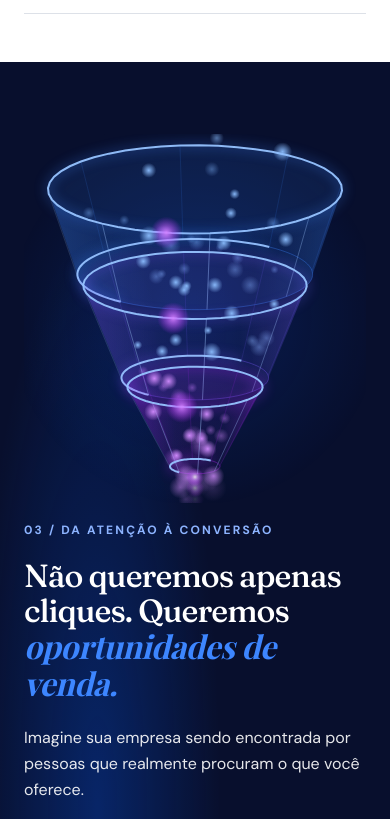
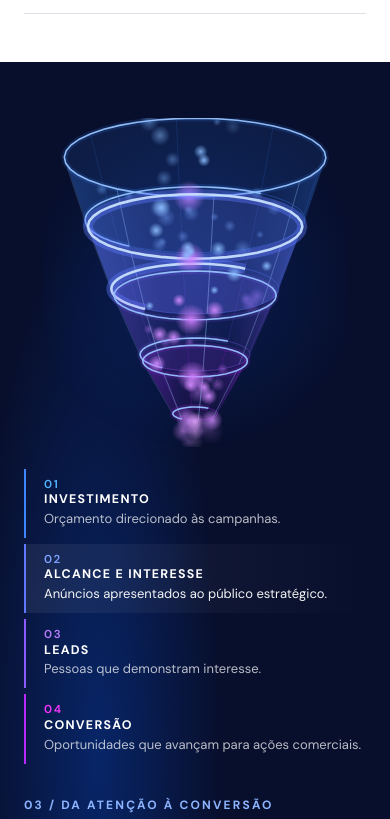
Before and after one commit to raiana77hits/humanizemarketingdigital, a plain HTML site: page servico-trafego-pago.html in a window 390 px wide. Shown: the part 1805-2624 px from the top of the page. Drawn offline with nearby package versions, Linux system fonts and the light colour scheme; animation ran at ten frames a second; a web font is replaced by a local one.

Commit message:
Tráfego pago: funil mais compacto, com 4 etapas integradas (Investimento, Alcance e interesse, Leads, Conversão)
- seção 03 cabe em uma tela no desktop; funil menor com 4 níveis e rótulos ligados por linhas finas
- destaque automático das etapas + hover/foco; sem animação com movimento reduzido
- canvas otimizado (sprites, sem shadowBlur, ResizeObserver, pausa com aba oculta)
- lista Topo/Meio/Fundo removida; mobile em coluna com a lista numerada abaixo do funil

Co-Authored-By: Claude Sonnet 5.5 <noreply@anthropic.com>
Claude-Session: https://claude.ai/code/session_01QqojUd6cGZt5NDSFgYhkjZ

```diff
--- a/servico-trafego-pago.html
+++ b/servico-trafego-pago.html
@@ -726,19 +726,29 @@ h1,h2,h3,h4{font-family:Manrope,system-ui,Arial,sans-serif;color:var(--text);lin
 .tp-s3{background:var(--tp-navy);color:#fff;position:relative;overflow:hidden}
 .tp-s3::before{content:"";position:absolute;inset:0;pointer-events:none;background:radial-gradient(45% 55% at 25% 50%,rgba(7,95,255,.28),transparent 70%),radial-gradient(30% 35% at 18% 85%,rgba(184,41,255,.16),transparent 70%)}
 .tp-s3 .tp-grid{position:relative;display:grid;grid-template-columns:minmax(0,1fr) minmax(0,1fr);gap:clamp(28px,5vw,80px);align-items:center}
-.tp-funnel{position:relative;aspect-ratio:1/1.08;width:100%;max-width:600px;justify-self:center}
-.tp-funnel canvas{position:absolute;inset:0;width:100%;height:100%;display:block}
+.tp-s3.tp-sec{padding-block:clamp(32px,5vh,64px)}
+.tp-s3 .tp-grid{grid-template-columns:minmax(0,1.12fr) minmax(0,1fr);gap:clamp(24px,3.5vw,56px)}
+.tp-fstage{--lw:clamp(150px,14vw,200px);display:flex;justify-content:center;padding-right:var(--lw)}
+.tp-funnel{position:relative;flex:none;width:min(100%,470px);width:min(100%,calc((100dvh - 190px)/1.08),470px);aspect-ratio:1/1.08;container-type:inline-size}
+.tp-fcv{position:absolute;inset:0}
+.tp-fcv canvas{position:absolute;inset:0;width:100%;height:100%;display:block}
+.tp-stages{list-style:none;margin:0;padding:0}
+.tp-stages li{--r:.9;position:absolute;top:calc(var(--y) * 1%);left:100%;width:var(--lw);transform:translateY(-50%);padding-left:22px;display:grid;gap:2px;cursor:default;outline:none}
+.tp-stages li::before{content:"";position:absolute;top:50%;height:1px;left:calc(-1 * (50cqw - var(--r) * 43cqw));width:calc(50cqw - var(--r) * 43cqw + 10px);background:var(--c);opacity:.38;transition:opacity .35s}
+.tp-stages li::after{content:"";position:absolute;left:6px;top:50%;width:8px;height:8px;margin-top:-4px;border-radius:50%;background:var(--c);box-shadow:0 0 10px var(--c);opacity:.6;transition:opacity .35s,transform .35s}
+.tp-stages .n{font:600 .72rem/1 "DM Sans",system-ui,sans-serif;letter-spacing:.14em;color:var(--c);filter:brightness(1.35)}
+.tp-stages strong{font:700 .78rem/1.25 "DM Sans",system-ui,sans-serif;letter-spacing:.1em;text-transform:uppercase;color:#fff}
+.tp-stages span.d{font-size:.8125rem;line-height:1.4;color:rgba(255,255,255,.72);transition:color .35s}
+.tp-stages li.is-active::before{opacity:1}
+.tp-stages li.is-active::after{opacity:1;transform:scale(1.35)}
+.tp-stages li.is-active span.d{color:rgba(255,255,255,.95)}
+.tp-stages li:focus-visible strong{text-decoration:underline;text-underline-offset:3px}
 .tp-s3 .tp-eyebrow{color:#8db4ff}
-.tp-s3 h2{font-size:clamp(2rem,4.2vw,3.5rem);line-height:1.1;color:#fff}
+.tp-s3 h2{font-size:clamp(1.9rem,3.3vw,3rem);line-height:1.1;color:#fff}
 .tp-s3 h2 em{color:#3d86ff}
-.tp-s3 .tp-copy{margin-top:clamp(22px,2.6vw,34px)}
-.tp-s3 .tp-copy p{color:rgba(255,255,255,.9);font-size:clamp(1rem,1.3vw,1.125rem)}
-.tp-levels{list-style:none;margin:clamp(24px,3vw,36px) 0 0;padding:0}
-.tp-levels li{display:grid;grid-template-columns:auto 1fr;gap:4px 18px;padding:14px 0;border-top:1px solid rgba(255,255,255,.16)}
-.tp-levels b{grid-row:span 2;align-self:center;width:10px;height:10px;border-radius:50%;background:var(--c);box-shadow:0 0 14px var(--c)}
-.tp-levels strong{font:700 .8125rem/1.2 "DM Sans",system-ui,sans-serif;letter-spacing:.14em;text-transform:uppercase;color:#fff}
-.tp-levels span{font-size:.9375rem;line-height:1.5;color:rgba(255,255,255,.78)}
-.tp-quote{margin:clamp(24px,3vw,36px) 0 0;padding-left:18px;border-left:2px solid var(--tp-purple);font-family:"Playfair Display",Georgia,serif!important;font-style:italic;font-size:clamp(1.15rem,1.7vw,1.4rem);line-height:1.4;color:#fff}
+.tp-s3 .tp-copy{margin-top:clamp(16px,2vw,26px)}
+.tp-s3 .tp-copy p{color:rgba(255,255,255,.9);font-size:clamp(.95rem,1.1vw,1.05rem)}
+.tp-quote{margin:clamp(18px,2.2vw,28px) 0 0;padding-left:18px;border-left:2px solid var(--tp-purple);font-family:"Playfair Display",Georgia,serif!important;font-style:italic;font-size:clamp(1.15rem,1.7vw,1.4rem);line-height:1.4;color:#fff}
 .tp-cta{background:var(--tp-beige);text-align:center;padding-block:clamp(96px,12vw,170px)}
 .tp-cta h2{font-size:clamp(2rem,4.6vw,3.8rem);line-height:1.1;max-width:18ch;margin-inline:auto}
 .tp-cta p{max-width:34em;margin:clamp(18px,2vw,26px) auto clamp(28px,3.4vw,44px);font-size:clamp(1.02rem,1.4vw,1.2rem);line-height:1.65;color:var(--tp-soft)}
@@ -747,8 +757,15 @@ h1,h2,h3,h4{font-family:Manrope,system-ui,Arial,sans-serif;color:var(--text);lin
   .tp-s1 .tp-grid,.tp-s2 .tp-grid,.tp-s3 .tp-grid{grid-template-columns:1fr}
   .tp-s1{padding-top:112px}
   .tp-s1 h1{font-size:clamp(2.35rem,10vw,2.9rem)}
-  .tp-funnel{max-width:440px}
-  .tp-s3 .tp-grid{gap:20px}
+  .tp-s3.tp-sec{padding-block:56px 64px}
+  .tp-s3 .tp-grid{gap:28px}
+  .tp-fstage{padding-right:0}
+  .tp-funnel{width:100%;max-width:420px;aspect-ratio:auto;container-type:normal}
+  .tp-fcv{position:relative;inset:auto;width:min(78vw,320px);aspect-ratio:1/1.08;margin:0 auto}
+  .tp-stages{margin-top:22px}
+  .tp-stages li{position:static;width:auto;transform:none;padding:10px 0 10px 18px;margin-bottom:6px;border-left:2px solid var(--c)}
+  .tp-stages li::before,.tp-stages li::after{display:none}
+  .tp-stages li.is-active{background:linear-gradient(90deg,rgba(255,255,255,.07),transparent)}
 }
 
 /* menu e rodapé responsivos (copiados da home) */
@@ -866,8 +883,18 @@ h1,h2,h3,h4{font-family:Manrope,system-ui,Arial,sans-serif;color:var(--text);lin
   <section class="tp-sec tp-s3" aria-labelledby="tp-h3">
     <div class="tp-wrap">
       <div class="tp-grid">
-        <div class="tp-funnel" id="tpFunnel" role="img" aria-label="Funil de vendas em três níveis: atração, interesse e conversão, com partículas luminosas representando potenciais clientes">
-          <canvas id="tpFunnelCanvas"></canvas>
+        <div class="tp-fstage">
+          <div class="tp-funnel">
+            <div class="tp-fcv" id="tpFunnel">
+              <canvas id="tpFunnelCanvas" role="img" aria-label="Funil de vendas em quatro etapas: investimento, alcance e interesse, leads e conversão, com partículas luminosas representando potenciais clientes"></canvas>
+            </div>
+            <ol class="tp-stages" id="tpStages">
+              <li tabindex="0" style="--y:21.5;--r:.92;--c:#3d86ff"><b class="n">01</b><strong>Investimento</strong><span class="d">Orçamento direcionado às campanhas.</span></li>
+              <li tabindex="0" style="--y:42.5;--r:.73;--c:#5f78ff"><b class="n">02</b><strong>Alcance e interesse</strong><span class="d">Anúncios apresentados ao público estratégico.</span></li>
+              <li tabindex="0" style="--y:63;--r:.52;--c:#8a5cff"><b class="n">03</b><strong>Leads</strong><span class="d">Pessoas que demonstram interesse.</span></li>
+              <li tabindex="0" style="--y:82;--r:.285;--c:#b829ff"><b class="n">04</b><strong>Conversão</strong><span class="d">Oportunidades que avançam para ações comerciais.</span></li>
+            </ol>
+          </div>
         </div>
         <div class="reveal">
           <p class="tp-eyebrow">03 / Da atenção à conversão</p>
@@ -877,11 +904,6 @@ h1,h2,h3,h4{font-family:Manrope,system-ui,Arial,sans-serif;color:var(--text);lin
             <p>Com uma estratégia de tráfego pago bem planejada, atraímos potenciais clientes, despertamos interesse e criamos caminhos para transformar essa atenção em oportunidades de negócio.</p>
             <p>O resultado é um investimento mais direcionado, leads qualificados e mais possibilidades de aumentar suas vendas e seu faturamento.</p>
           </div>
-          <ul class="tp-levels">
-            <li style="--c:#3d86ff"><b></b><strong>Topo — Atração</strong><span>A marca alcança pessoas com potencial interesse nos seus produtos ou serviços.</span></li>
-            <li style="--c:#7b5cff"><b></b><strong>Meio — Interesse</strong><span>O público conhece sua proposta, cria identificação e considera sua empresa.</span></li>
-            <li style="--c:#b829ff"><b></b><strong>Fundo — Conversão</strong><span>Pessoas qualificadas avançam para o contato, orçamento ou compra.</span></li>
-          </ul>
           <p class="tp-quote">Não se trata de alcançar todo mundo. Trata-se de alcançar quem importa para o seu negócio.</p>
         </div>
       </div>
@@ -991,27 +1013,37 @@ h1,h2,h3,h4{font-family:Manrope,system-ui,Arial,sans-serif;color:var(--text);lin
 
   /* ---------- Funil 3D (canvas, sem dependências) ---------- */
   var box = document.getElementById('tpFunnel'), cv = document.getElementById('tpFunnelCanvas'), ctx = cv.getContext('2d');
-  var W = 0, H = 0, dpr = 1, running = false, t0 = performance.now();
+  var items = document.querySelectorAll('#tpStages li');
+  var W = 0, H = 0, dpr = 1, running = false, inView = false, t0 = performance.now();
   var TIERS = [
-    { y0: .15, y1: .38, r0: 1.00, r1: .80, col: '61,134,255' },
-    { y0: .41, y1: .66, r0: .76, r1: .50, col: '123,92,255' },
-    { y0: .685, y1: .90, r0: .46, r1: .17, col: '184,41,255' }
+    { y0: .12, y1: .31, r0: 1.00, r1: .84, col: '61,134,255' },
+    { y0: .33, y1: .52, r0: .82, r1: .64, col: '95,120,255' },
+    { y0: .54, y1: .72, r0: .62, r1: .42, col: '138,92,255' },
+    { y0: .74, y1: .90, r0: .40, r1: .17, col: '184,41,255' }
   ];
-  var TILT = .3;
+  var NT = TIERS.length, TILT = .3, glow = [0, 0, 0, 0], hover = -1, shown = -2, CYCLE = 3400;
   function radiusAt(y) {
     var i, t;
-    for (i = 0; i < 3; i++) {
+    for (i = 0; i < NT; i++) {
       t = TIERS[i];
       if (y >= t.y0 && y <= t.y1) return t.r0 + (t.r1 - t.r0) * ((y - t.y0) / (t.y1 - t.y0));
     }
     if (y < TIERS[0].y0) return TIERS[0].r0;
-    if (y > TIERS[2].y1) return TIERS[2].r1;
-    for (i = 0; i < 2; i++) {
+    if (y > TIERS[NT - 1].y1) return TIERS[NT - 1].r1;
+    for (i = 0; i < NT - 1; i++) {
       if (y > TIERS[i].y1 && y < TIERS[i + 1].y0) return TIERS[i].r1 + (TIERS[i + 1].r0 - TIERS[i].r1) * ((y - TIERS[i].y1) / (TIERS[i + 1].y0 - TIERS[i].y1));
     }
     return .3;
   }
-  var parts = [], N = 70;
+  /* sprites pré-renderizados: evitam criar gradientes a cada quadro */
+  function sprite(rgb) {
+    var c = document.createElement('canvas'); c.width = c.height = 48;
+    var x = c.getContext('2d'), g = x.createRadialGradient(24, 24, 0, 24, 24, 24);
+    g.addColorStop(0, 'rgba(' + rgb + ',1)'); g.addColorStop(1, 'rgba(' + rgb + ',0)');
+    x.fillStyle = g; x.fillRect(0, 0, 48, 48); return c;
+  }
+  var SP_B = sprite('140,190,255'), SP_P = sprite('210,140,255'), SP_O = sprite('210,130,255'), SP_E = sprite('230,170,255');
+  var parts = [], N = 60;
   function spawn(p, top) {
     p.y = top ? Math.random() * .05 - .08 : Math.random();
     p.a = Math.random() * Math.PI * 2; p.k = Math.sqrt(Math.random()) * .85;
@@ -1022,6 +1054,7 @@ h1,h2,h3,h4{font-family:Manrope,system-ui,Arial,sans-serif;color:var(--text);lin
 
   function size() {
     var r = box.getBoundingClientRect(); dpr = Math.min(window.devicePixelRatio || 1, 2);
+    if (!r.width) return;
     W = r.width; H = r.height; cv.width = Math.round(W * dpr); cv.height = Math.round(H * dpr);
     ctx.setTransform(dpr, 0, 0, dpr, 0, 0);
   }
@@ -1031,64 +1064,69 @@ h1,h2,h3,h4{font-family:Manrope,system-ui,Arial,sans-serif;color:var(--text);lin
   }
   function ell(rad, y, rot, from, to) {
     ctx.beginPath();
-    for (var s = 0; s <= 48; s++) {
-      var a = from + (to - from) * s / 48, p = P(rad, a, y, rot);
+    for (var s = 0; s <= 40; s++) {
+      var a = from + (to - from) * s / 40, p = P(rad, a, y, rot);
       if (s) ctx.lineTo(p.x, p.y); else ctx.moveTo(p.x, p.y);
     }
   }
-  function tier(t, rot, time) {
-    var c = t.col, cx = W / 2, R = W * .43;
-    var i2, pp;
+  function tier(t, g, rot, time) {
+    var c = t.col, cx = W / 2, R = W * .43, i2, pp;
     ctx.beginPath();
-    for (i2 = 0; i2 <= 40; i2++) { pp = P(t.r0, Math.PI - Math.PI * i2 / 40, t.y0, 0); if (i2) ctx.lineTo(pp.x, pp.y); else ctx.moveTo(pp.x, pp.y); }
-    for (i2 = 0; i2 <= 40; i2++) { pp = P(t.r1, Math.PI * i2 / 40, t.y1, 0); ctx.lineTo(pp.x, pp.y); }
+    for (i2 = 0; i2 <= 36; i2++) { pp = P(t.r0, Math.PI - Math.PI * i2 / 36, t.y0, 0); if (i2) ctx.lineTo(pp.x, pp.y); else ctx.moveTo(pp.x, pp.y); }
+    for (i2 = 0; i2 <= 36; i2++) { pp = P(t.r1, Math.PI * i2 / 36, t.y1, 0); ctx.lineTo(pp.x, pp.y); }
     ctx.closePath();
-    var g = ctx.createLinearGradient(cx - t.r0 * R, 0, cx + t.r0 * R, 0);
-    g.addColorStop(0, 'rgba(' + c + ',.34)'); g.addColorStop(.35, 'rgba(' + c + ',.10)');
-    g.addColorStop(.7, 'rgba(' + c + ',.06)'); g.addColorStop(1, 'rgba(' + c + ',.30)');
-    ctx.fillStyle = g; ctx.fill();
-    ell(t.r0, t.y0, rot, 0, Math.PI * 2); ctx.fillStyle = 'rgba(' + c + ',.12)'; ctx.fill();
+    var gr = ctx.createLinearGradient(cx - t.r0 * R, 0, cx + t.r0 * R, 0), b = g * .22;
+    gr.addColorStop(0, 'rgba(' + c + ',' + (.34 + b) + ')'); gr.addColorStop(.35, 'rgba(' + c + ',' + (.10 + b) + ')');
+    gr.addColorStop(.7, 'rgba(' + c + ',' + (.06 + b) + ')'); gr.addColorStop(1, 'rgba(' + c + ',' + (.30 + b) + ')');
+    ctx.fillStyle = gr; ctx.fill();
+    ell(t.r0, t.y0, rot, 0, Math.PI * 2); ctx.fillStyle = 'rgba(' + c + ',' + (.12 + g * .12) + ')'; ctx.fill();
     for (var k = 0; k < 8; k++) {
       var a = k / 8 * Math.PI * 2, pa = P(t.r0, a, t.y0, rot), pb = P(t.r1, a, t.y1, rot);
       ctx.strokeStyle = pa.z < 0 ? 'rgba(' + c + ',.14)' : 'rgba(160,200,255,' + (.14 + pa.z * .3) + ')';
       ctx.lineWidth = 1; ctx.beginPath(); ctx.moveTo(pa.x, pa.y); ctx.lineTo(pb.x, pb.y); ctx.stroke();
     }
-    ctx.lineWidth = 2; ctx.strokeStyle = 'rgba(150,195,255,.95)'; ctx.shadowColor = 'rgba(' + c + ',.9)'; ctx.shadowBlur = 12;
-    ell(t.r0, t.y0, rot, 0, Math.PI * 2); ctx.stroke();
-    ell(t.r1, t.y1, rot, 0, Math.PI); ctx.stroke();
-    ctx.shadowBlur = 0; ctx.lineWidth = 1; ctx.strokeStyle = 'rgba(' + c + ',.35)';
+    /* brilho: traço largo translúcido + traço fino (sem shadowBlur) */
+    ctx.lineWidth = 6 + g * 4; ctx.strokeStyle = 'rgba(' + c + ',' + (.14 + g * .26) + ')';
+    ell(t.r0, t.y0, rot, 0, Math.PI * 2); ctx.stroke(); ell(t.r1, t.y1, rot, 0, Math.PI); ctx.stroke();
+    ctx.lineWidth = 1.6 + g * 1; ctx.strokeStyle = 'rgba(' + (g > .5 ? '200,225,255' : '150,195,255') + ',.95)';
+    ell(t.r0, t.y0, rot, 0, Math.PI * 2); ctx.stroke(); ell(t.r1, t.y1, rot, 0, Math.PI); ctx.stroke();
+    ctx.lineWidth = 1; ctx.strokeStyle = 'rgba(' + c + ',.35)';
     ell(t.r1, t.y1, rot, Math.PI, Math.PI * 2); ctx.stroke();
     var ga = (time * .0009) % (Math.PI * 2), q = P(t.r0, ga, t.y0, rot);
-    if (q.z > -.2) {
-      var rg = ctx.createRadialGradient(q.x, q.y, 0, q.x, q.y, 16);
-      rg.addColorStop(0, 'rgba(210,130,255,.95)'); rg.addColorStop(1, 'rgba(184,41,255,0)');
-      ctx.fillStyle = rg; ctx.fillRect(q.x - 16, q.y - 16, 32, 32);
-    }
+    if (q.z > -.2) { ctx.globalAlpha = .95; ctx.drawImage(SP_O, q.x - 16, q.y - 16, 32, 32); ctx.globalAlpha = 1; }
   }
   function drawP(p, rot) {
     var yy = Math.max(0, Math.min(1, p.y)), rad = radiusAt(yy) * p.k, pt = P(rad, p.a, p.y, rot);
     var al = p.y < .02 ? Math.max(0, (p.y + .08) / .1) : (p.y > .9 ? Math.max(0, 1 - (p.y - .9) / .1) : 1);
-    var depth = pt.z >= 0 ? 1 : .45, col = p.y > .64 ? '210,140,255' : '140,190,255', s = p.s * (p.y > .9 ? 1.4 : 1);
-    var rg = ctx.createRadialGradient(pt.x, pt.y, 0, pt.x, pt.y, s * 5);
-    rg.addColorStop(0, 'rgba(' + col + ',' + (.95 * al * depth) + ')'); rg.addColorStop(1, 'rgba(' + col + ',0)');
-    ctx.fillStyle = rg; ctx.fillRect(pt.x - s * 5, pt.y - s * 5, s * 10, s * 10);
+    var depth = pt.z >= 0 ? 1 : .45, s = p.s * (p.y > .9 ? 1.4 : 1);
+    ctx.globalAlpha = .95 * al * depth;
+    ctx.drawImage(p.y > .54 ? SP_P : SP_B, pt.x - s * 5, pt.y - s * 5, s * 10, s * 10);
   }
-  function frame(now, still) {
-    var time = now - t0, rot = still ? .6 : time * .00035;
+  function frame(now, still, dt) {
+    var time = now - t0, rot = still ? .6 : time * .00035, i;
+    var act = hover >= 0 ? hover : (reduced ? -1 : Math.floor(time / CYCLE) % NT);
+    for (i = 0; i < NT; i++) {
+      var tg = i === act ? 1 : 0;
+      glow[i] = still ? tg : glow[i] + (tg - glow[i]) * Math.min(1, (dt || 16) / 260);
+    }
+    if (act !== shown) {
+      shown = act;
+      for (i = 0; i < items.length; i++) items[i].classList.toggle('is-active', i === act);
+    }
     ctx.clearRect(0, 0, W, H);
     var hg = ctx.createRadialGradient(W / 2, H * .5, 0, W / 2, H * .5, W * .55);
     hg.addColorStop(0, 'rgba(7,95,255,.18)'); hg.addColorStop(1, 'rgba(7,95,255,0)');
     ctx.fillStyle = hg; ctx.fillRect(0, 0, W, H);
     parts.forEach(function (p) { if (Math.sin(p.a + rot) < 0) drawP(p, rot); });
-    TIERS.forEach(function (t) { tier(t, rot, time); });
+    ctx.globalAlpha = 1;
+    TIERS.forEach(function (t, k) { tier(t, glow[k], rot, time); });
     parts.forEach(function (p) { if (Math.sin(p.a + rot) >= 0) drawP(p, rot); });
     var ex = W / 2, ey = H * .90 + 4;
     for (var d = 0; d < 3; d++) {
-      var f = ((time * .0006 + d / 3) % 1), yy = ey + f * H * .09, aa = 1 - f;
-      var gg = ctx.createRadialGradient(ex, yy, 0, ex, yy, 9);
-      gg.addColorStop(0, 'rgba(255,255,255,' + aa + ')'); gg.addColorStop(.35, 'rgba(210,140,255,' + aa * .8 + ')'); gg.addColorStop(1, 'rgba(184,41,255,0)');
-      ctx.fillStyle = gg; ctx.fillRect(ex - 9, yy - 9, 18, 18);
+      var f = ((time * .0006 + d / 3) % 1), yy = ey + f * H * .09;
+      ctx.globalAlpha = 1 - f; ctx.drawImage(SP_E, ex - 9, yy - 9, 18, 18);
     }
+    ctx.globalAlpha = 1;
   }
   var last = 0;
   function loop(now) {
@@ -1098,15 +1136,35 @@ h1,h2,h3,h4{font-family:Manrope,system-ui,Arial,sans-serif;color:var(--text);lin
       p.y += p.v * dt / 1000; p.a += p.w * dt / 1000 * (1.2 - p.y * .6);
       if (p.y > 1) spawn(p, true);
     });
-    frame(now, false); requestAnimationFrame(loop);
+    frame(now, false, dt); requestAnimationFrame(loop);
   }
-  function start() { if (running || reduced) return; running = true; last = 0; requestAnimationFrame(loop); }
+  function start() { if (running || reduced || document.hidden || !inView) return; running = true; last = 0; requestAnimationFrame(loop); }
   function stop() { running = false; }
+  function redraw() { if (!running) frame(performance.now(), true); }
+  function setHover(i) { if (hover === i) return; hover = i; redraw(); }
+
+  /* interação: passar o mouse / focar uma etapa destaca a região correspondente */
+  Array.prototype.forEach.call(items, function (li, i) {
+    li.addEventListener('pointerenter', function () { setHover(i); });
+    li.addEventListener('pointerleave', function () { setHover(-1); });
+    li.addEventListener('focus', function () { setHover(i); });
+    li.addEventListener('blur', function () { setHover(-1); });
+  });
+  cv.addEventListener('pointermove', function (e) {
+    var r = cv.getBoundingClientRect(), y = (e.clientY - r.top) / r.height, k = -1;
+    for (var i = 0; i < NT; i++) if (y >= TIERS[i].y0 - .01 && y <= TIERS[i].y1 + .01) k = i;
+    setHover(k);
+  });
+  cv.addEventListener('pointerleave', function () { setHover(-1); });
+
   size(); frame(performance.now(), true);
-  window.addEventListener('resize', function () { size(); frame(performance.now(), reduced || !running); });
+  if ('ResizeObserver' in window) {
+    new ResizeObserver(function () { size(); redraw(); }).observe(box);
+  } else window.addEventListener('resize', function () { size(); redraw(); });
+  document.addEventListener('visibilitychange', function () { if (document.hidden) stop(); else start(); });
   if ('IntersectionObserver' in window) {
-    new IntersectionObserver(function (es) { if (es[0].isIntersecting) start(); else stop(); }, { threshold: 0.1 }).observe(box);
-  } else start();
+    new IntersectionObserver(function (es) { inView = es[0].isIntersecting; if (inView) start(); else stop(); }, { threshold: 0.1 }).observe(box);
+  } else { inView = true; start(); }
 })();
 </script>
 </body>
```
